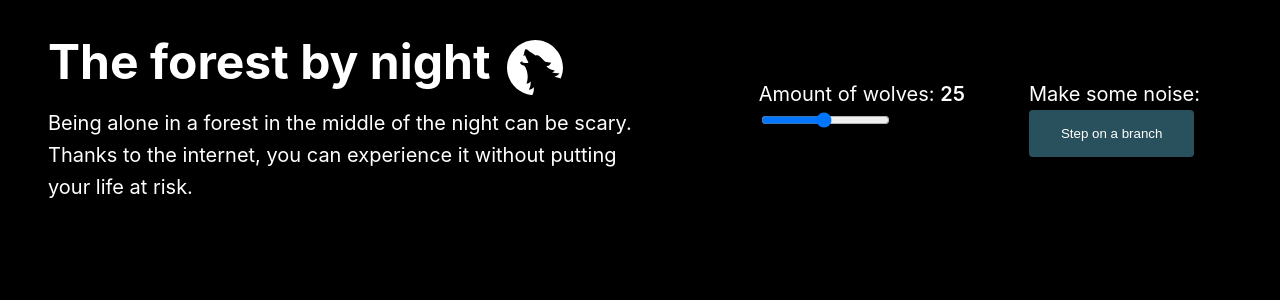
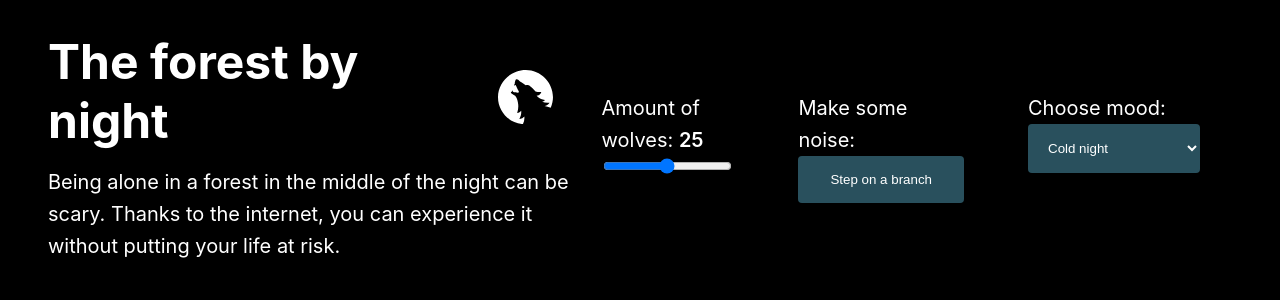
Before and after one commit to jennecattoor/art-generator, a React (Create React App) app: page / in a window 1280 px wide. Shown: the top 300 px of the page. Built offline with nearby package versions, Linux system fonts and the light colour scheme.

Commit message:
Adding Select button

```diff
--- a/src/App.css
+++ b/src/App.css
@@ -52,3 +52,12 @@
 .button:hover {
   background-color: #477381;
 }
+
+.select {
+  padding: 1rem 1rem;
+  border: none;
+  border-radius: 4px;
+  background-color: #29505d;
+  color: white;
+  cursor: pointer;
+}
--- a/src/App.js
+++ b/src/App.js
@@ -1,7 +1,8 @@
 import './App.css';
-import Wolf from './icons/Wolf.jsx';
+import Wolf from './icons/Wolf';
 import Slider from './components/Slider'
 import Button from './components/Button'
+import Select from './components/Select'
 import { useState } from 'react';
 
 function App() {
@@ -16,8 +17,9 @@ function App() {
           <p>Being alone in a forest in the middle of the night can be scary. Thanks to the internet, you can experience it without putting your life at risk.</p>
         </div>
         <div className="input">
-          <div className="input-item"><Slider min={1} max={50} label="Amount of wolves:" value={amount} onValueChange={v => setAmount(v)}/></div>
+          <div className="input-item"><Slider label="Amount of wolves:" min={1} max={50} value={amount} onValueChange={v => setAmount(v)}/></div>
           <div className="input-item"><Button label="Make some noise:" value="Step on a branch"/></div>
+          <div className="input-item"><Select label="Choose mood:" /></div>
         </div>
       </section>
     </div>
--- /dev/null
+++ b/src/components/Select.js
@@ -0,0 +1,15 @@
+const Select = ({label, value}) => {
+    return (
+        <label>
+            <p>{label}</p>
+            <select className="select" name="night">
+                <option value="volvo">Cold night</option>
+                <option value="saab">Warm summer night</option>
+                <option value="fiat">Arctic night</option>
+                <option value="audi">Desert night</option>
+            </select>
+        </label>
+    )
+}
+
+export default Select
```
Also changed, not shown: src/icons/Wolf.js (renamed from src/icons/Wolf.jsx).
